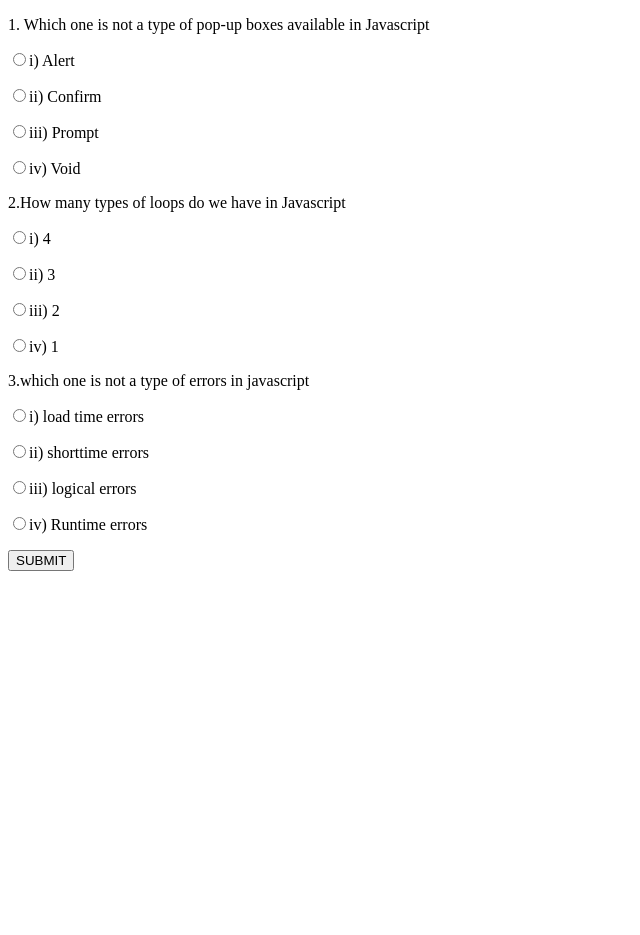
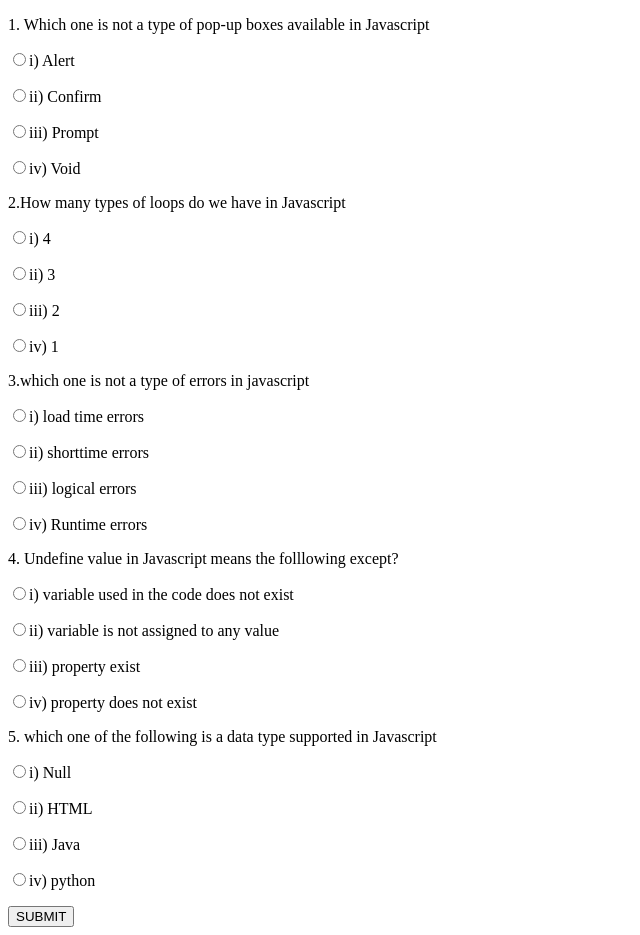
Before and after one commit to JOANCHEBET/ip3, a plain HTML site: page index.html in a window 1280 px wide. Shown: the whole page, without its empty margins (0-640 px from the left). Before the commit the page ends 800 px from the top, so only its background shows below. Drawn offline with Linux system fonts and the light colour scheme.

Commit message:
index.html

```diff
--- a/index.html
+++ b/index.html
@@ -32,7 +32,20 @@
                 <p><input type="radio" name="question3" value="alert">iii) logical errors</p>
                 <p><input type="radio" name="question3" value="alert">iv) Runtime errors</p>
             </div>
-
+            <div>
+                <p>4. Undefine value in Javascript means the folllowing except?</p>
+                <p><input type="radio" name="question4" value="alert">i) variable used in the code does not exist</p>
+                <p><input type="radio" name="question4" value="alert">ii) variable is not assigned to any value</p>
+                <p><input type="radio" name="question4" value="alert">iii) property exist</p>
+                <p><input type="radio" name="question4" value="alert">iv) property does not exist</p>
+            </div>
+            <div>
+                <p>5. which one of the following is a data type supported in Javascript</p>
+                <p><input type="radio" name="question4" value="alert">i) Null</p>
+                <p><input type="radio" name="question4" value="alert">ii) HTML</p>
+                <p><input type="radio" name="question4" value="alert">iii) Java</p>
+                <p><input type="radio" name="question4" value="alert">iv) python</p>
+            </div>
 
         <input type="button" name="" value="SUBMIT" onclick="check()">
     </form>
```
